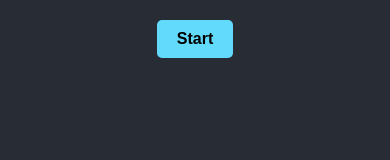
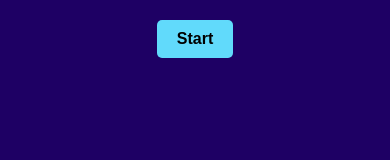
Before and after one commit to mobin-mz/University-practice, a plain HTML site: page A-simple-ball-game/index.html in a window 390 px wide. Drawn offline with Linux system fonts and the light colour scheme.

Commit message:
{feat , refactor} : responsive , commenting
Changing the background color for mobile and commenting

```diff
--- a/A-simple-ball-game/src/styles/style.scss
+++ b/A-simple-ball-game/src/styles/style.scss
@@ -1,4 +1,3 @@
-@charset "UTF-8";
 body {
   margin: 0;
   overflow: hidden;
@@ -40,7 +39,7 @@ body {
   opacity: 0;
 }
 
-/* move(harekat) ball */
+/* move ball */
 @keyframes moveBall {
   0% {
     left: 0;
@@ -49,21 +48,23 @@ body {
     left: 100%;
   }
 }
-
 /* up and down ball */
 @keyframes bounce {
-  0%, 100% {
+  0%,
+  100% {
     transform: translateY(-50%) translateY(0);
   }
   50% {
     transform: translateY(-50%) translateY(-20vh);
   }
 }
-
 /* responsive for mobile */
 @media (max-width: 768px) {
   button {
     font-size: 14px;
     padding: 8px 16px;
   }
-}
+  body {
+    background-color: rgb(30, 0, 100);
+  }
+} /*# sourceMappingURL=style.css.map */
```
Also changed, not shown: A-simple-ball-game/index.html (+3 -0 lines), A-simple-ball-game/src/styles/style.css, 1 other file.
